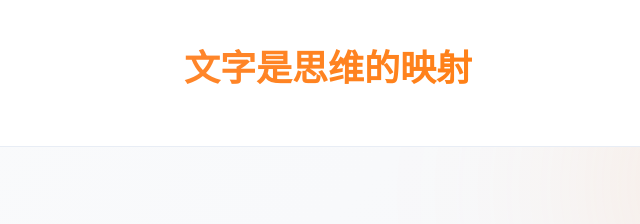
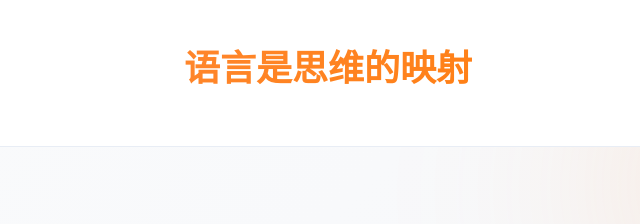
Before and after one commit to Minerva67/Innerview, a website: page InnerView/public/index.html in a window 1280 px wide. Shown: the top 224 px of the page, 312-952 px from the left. Drawn offline with Linux system fonts and the light colour scheme.

Commit message:
Update index.html

```diff
--- a/InnerView/public/index.html
+++ b/InnerView/public/index.html
@@ -262,7 +262,7 @@
     <div class="container">
         <!-- 头部 -->
         <header class="header">
-            <div class="logo-main">文字是思维的映射</div>
+            <div class="logo-main">语言是思维的映射</div>
             <div class="tagline"></div>
         </header>
 
```
